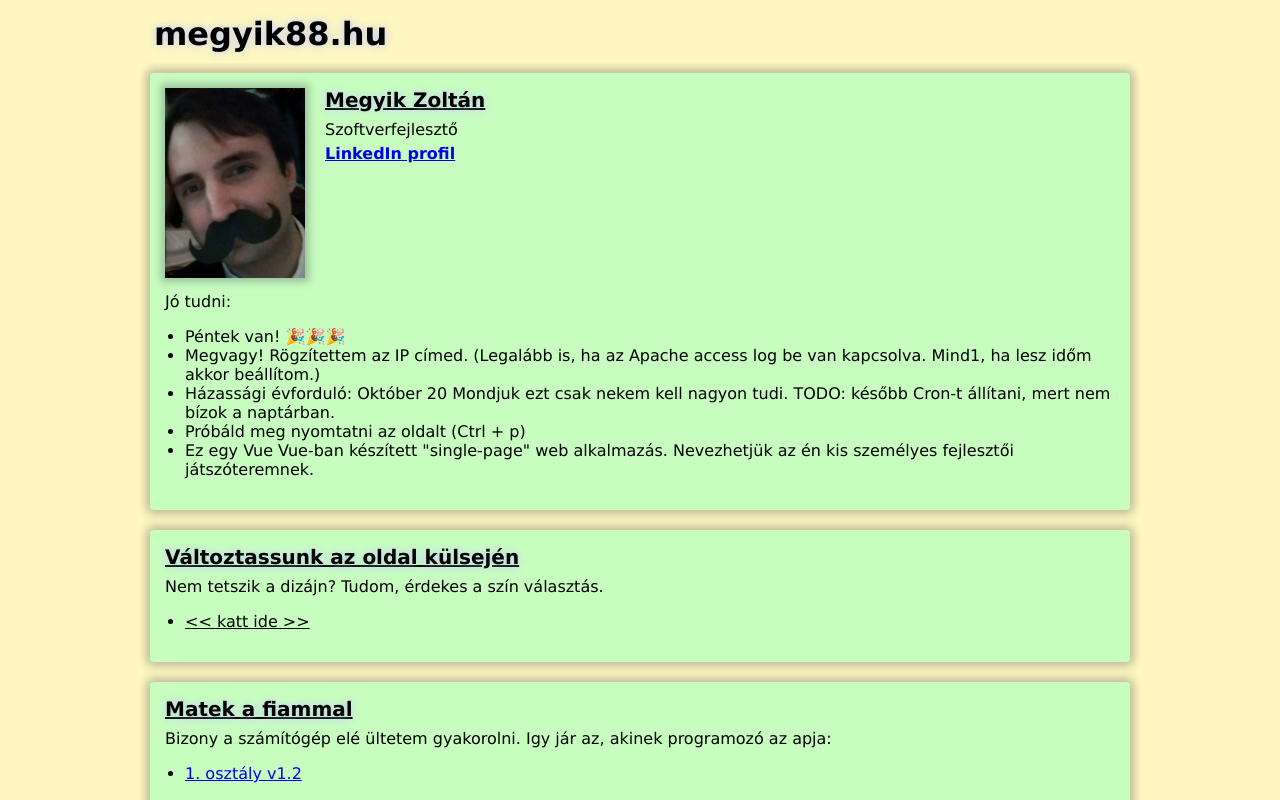
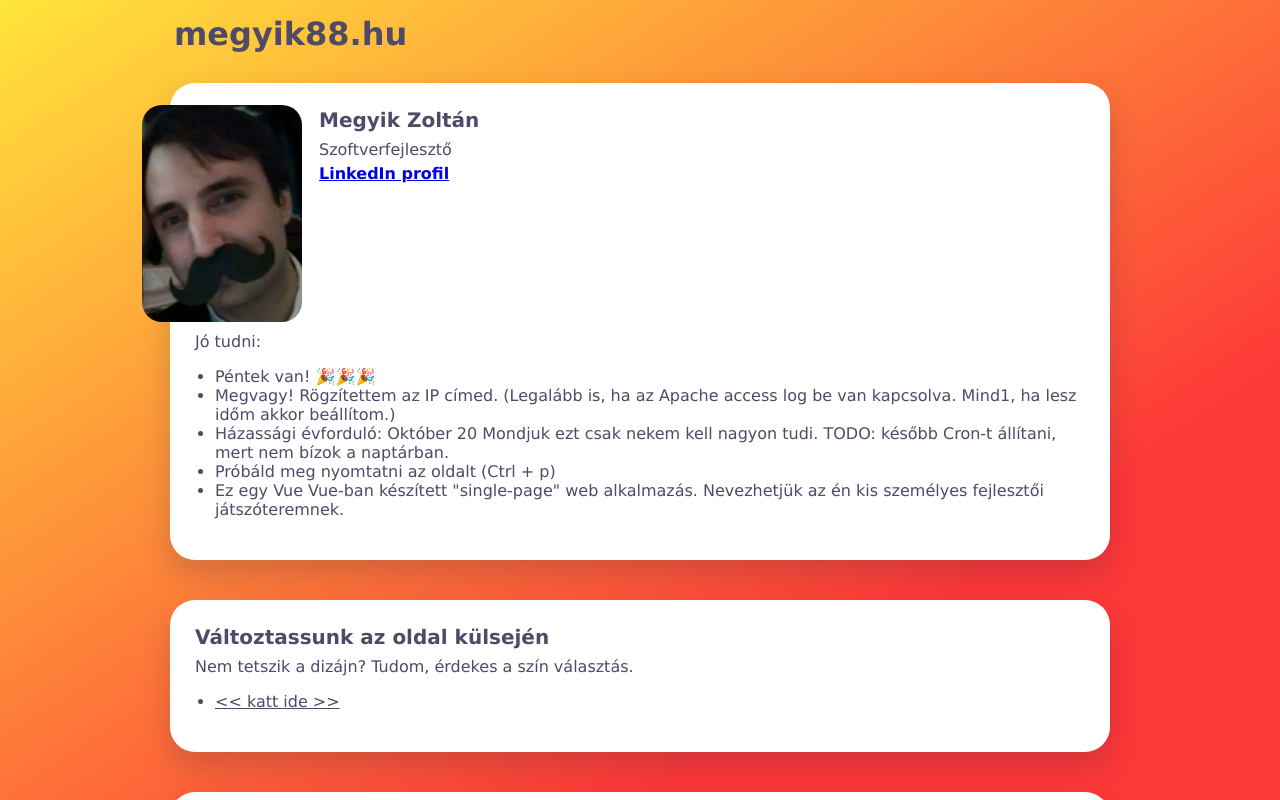
Before and after one commit to mzoli88/megyik88-web, a Vue app: page / in a window 1280 px wide. Built offline with nearby package versions, Linux system fonts and the light colour scheme.

Commit message:
new syle

```diff
--- a/public/style.css
+++ b/public/style.css
@@ -271,9 +271,53 @@ body.style_colorfull{
 }
 
 .style_colorfull .megyik88_img{
-	/* opacity: 0.9; */
-    border-radius: 20px;
-	transform: translateX(-50px);
+    /* border-radius: 20px; */
+	/* transform: translateX(-50px); */
+
+	border-radius: 20px;
+	position: absolute;
+	width: 160px;
+	left: -28px;
+	top: 22px;
+}
+
+.style_colorfull .img_bg{
+	width: 124px;
+    height: 189px;
+    float: left;
+}
+
+.style_colorfull .box_for_image {
+    margin-bottom: 130px;
+}
+
+/* style_black */
+
+body.style_black{
+	background-color: #000;
+	font-family: Arial,Helvetica,sans-serif;
+	color: #fff;
+}
+.style_black .main_page{
+	box-shadow: 0px 14px 30px #575eff;
+}
+.style_black .bHeader {
+	text-shadow: 3px 3px 0px #575eff;
+	text-align: center;
+    font-size: 44px;
+}
+.style_black .BoxHeader{
+	font-size: 30px;
+	text-decoration: underline;
+    text-decoration-color: brown;
+}
+.style_black a{
+	color: yellow;
+}
+
+.style_black .megyik88_img {
+	border-radius: 80px;
+    overflow: hidden;
 }
 
 /* Simple style */
--- a/src/App.vue
+++ b/src/App.vue
@@ -54,7 +54,8 @@ export default {
     console.log("̄¯_(ツ)_/¯");
   },
   data: function name() {
-    document.body.className = document.body.className = "style_main";
+    // document.body.className = document.body.className = "style_main";
+    document.body.className = document.body.className = "style_colorfull";
     return {
       isIE: false || !!document.documentMode,
       menu_clicks: 0,
--- a/src/views/Home.vue
+++ b/src/views/Home.vue
@@ -183,6 +183,10 @@ export default {
           this.style_btn_text = "<< Következő >>";
           App.style = "style_colorfull";
           break;
+        case 18:
+          this.style_btn_text = "<< Következő >>";
+          App.style = "style_black";
+          break;
         default:
           App.style = "style_main";
           this.style_count = 15;
```
